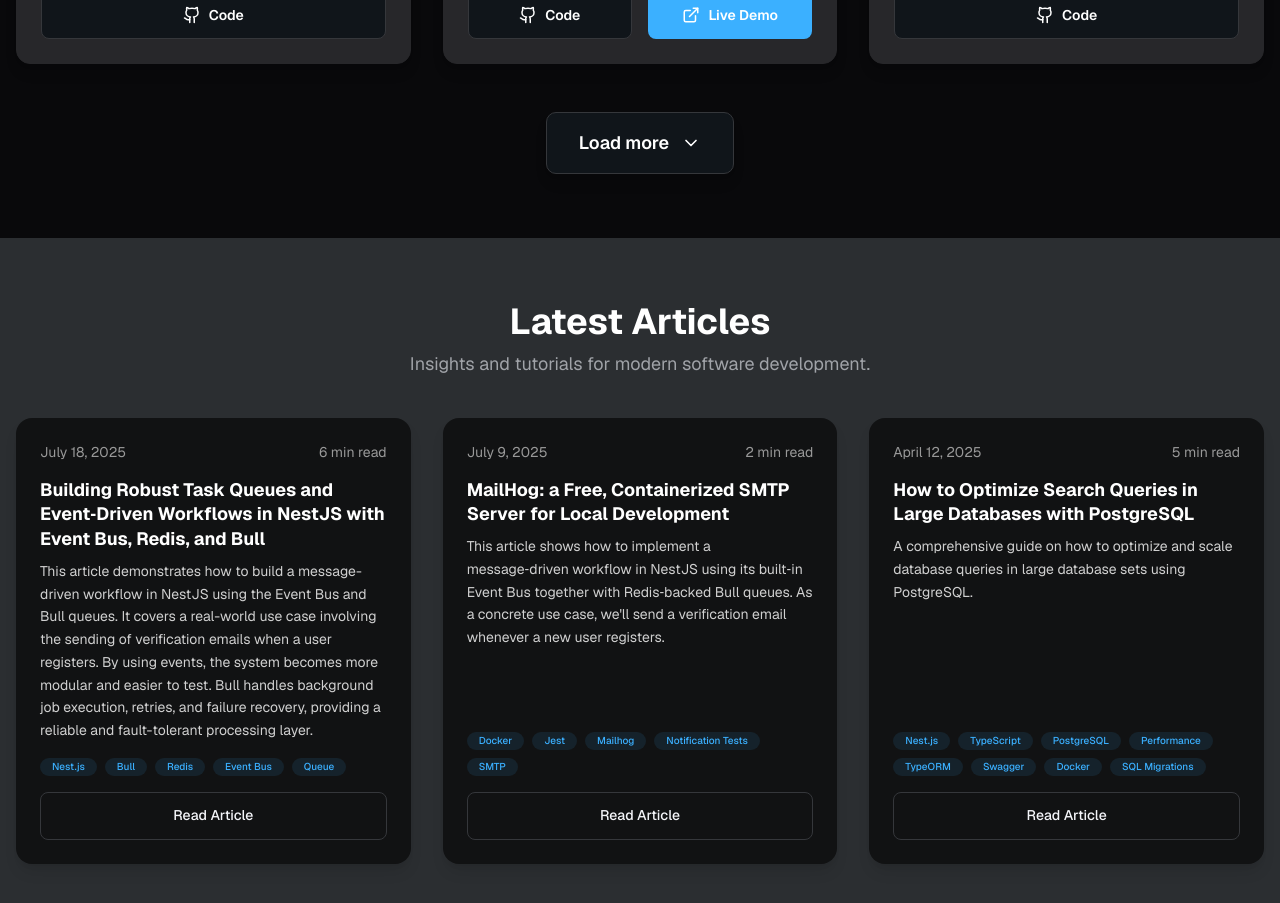
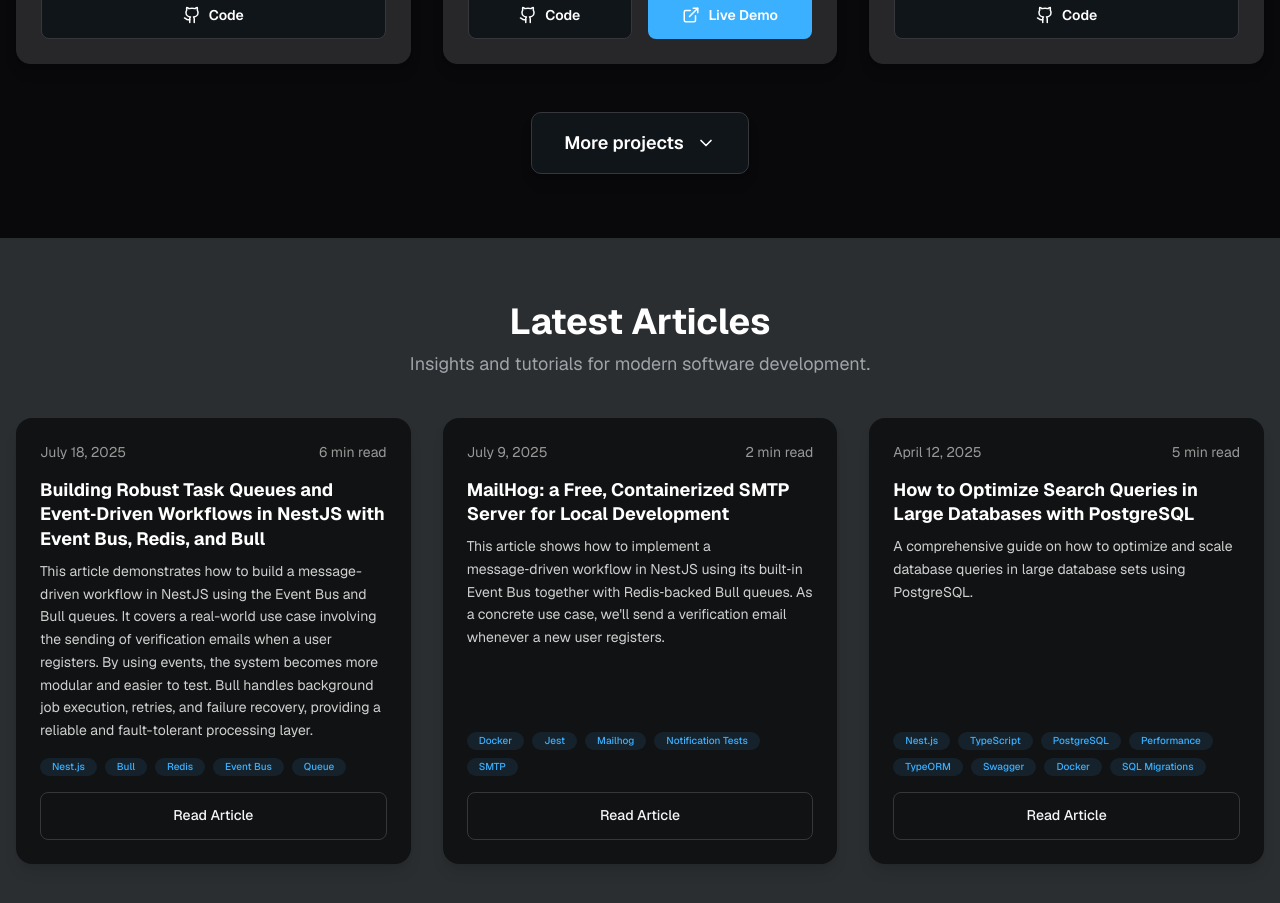
Before and after one commit to venuziano/portfolio, a Next.js app: page / in a window 1280 px wide. Shown: the part 3080-3983 px from the top of the page. Built offline with nearby package versions, Linux system fonts and the light colour scheme; no server answers.

Commit message:
IMPROVED: Adjust pagination label

```diff
--- a/src/components/Pagination.tsx
+++ b/src/components/Pagination.tsx
@@ -47,7 +47,7 @@ export default function Pagination({
               cursor-pointer
             "
           >
-            <span className="font-semibold text-lg">Load more</span>
+            <span className="font-semibold text-lg">More projects</span>
             <ChevronDown
               size={20}
               className="
```
